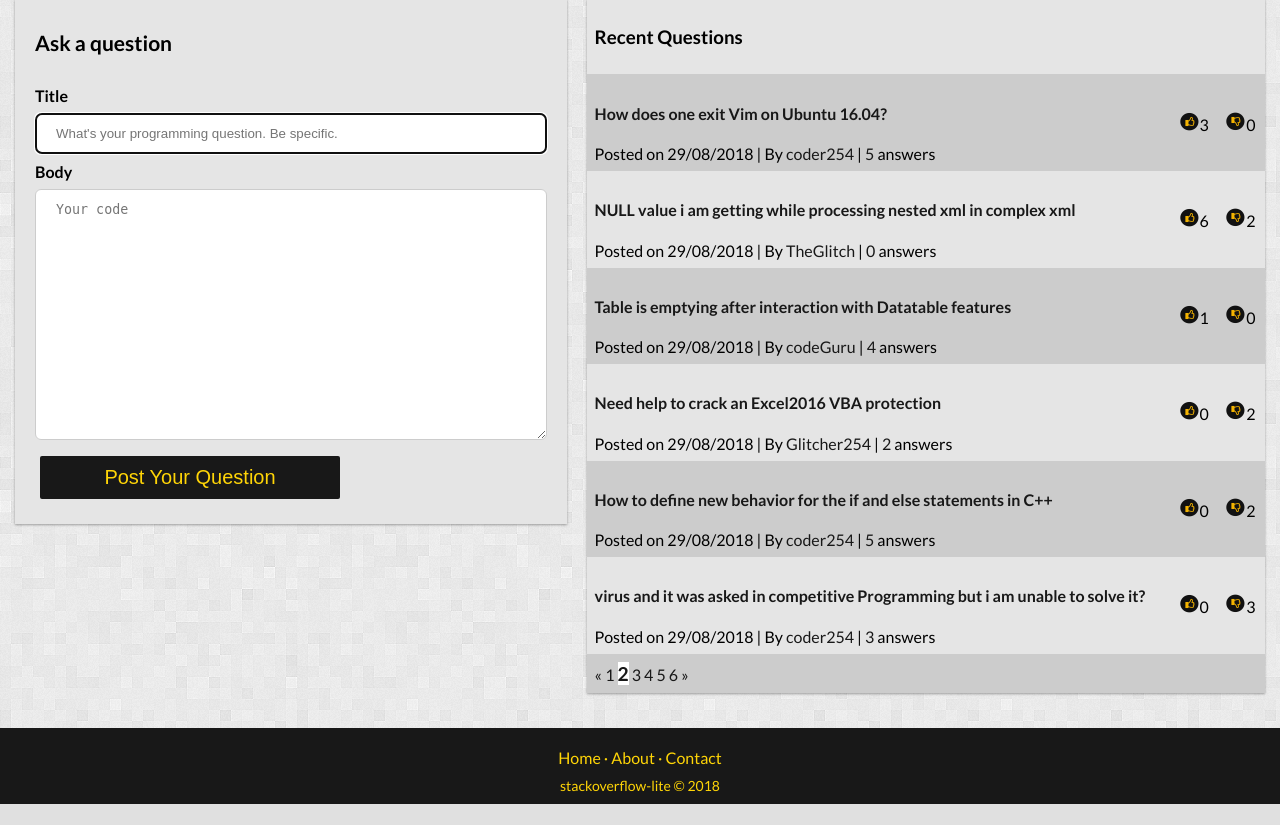
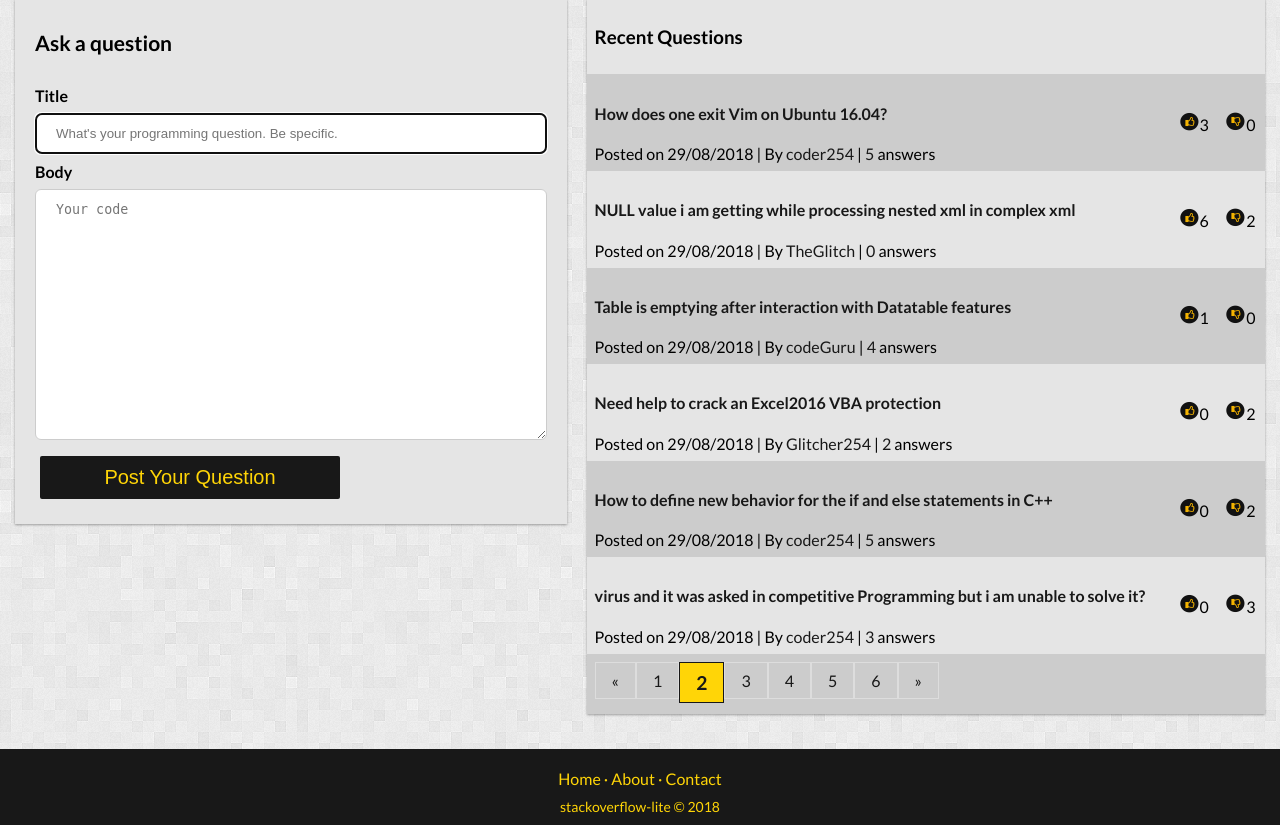
Before and after one commit to jillo-abdullahi/stackoverflow-lite, a PHP site: page / in a window 1280 px wide. Shown: the part 82-907 px from the top of the page. Before the commit the page ends 886 px from the top, so only its background shows below. Run offline with PHP 8.4, Linux system fonts and the light colour scheme.

Commit message:
[Feature #160161832] Add styling for recently asked questions pagination section

```diff
--- a/ui/css/main.css
+++ b/ui/css/main.css
@@ -231,6 +231,24 @@ p {
   margin: 0;
 }
 
+.pagination {
+    display: inline-block;
+}
+
+.pagination a {
+    float: left;
+    padding: 8px 16px;
+    transition: background-color .3s;
+    border: 1px solid #ddd;
+}
+
+.pagination a.active {
+    background-color: #ffd507;
+    color: white;
+    border: 1px solid #181818;
+}
+
+
 /*footer section*/
 
 .footer-section{
@@ -289,10 +307,17 @@ p {
   }
 }
 
+.footer-section .home {
+  position: static;
+  bottom: 0;
+}
+
 .footer-section {
   position: static;
   bottom: 0;
 }
+
+
 
 @media (max-height: 300px){
   footer {
```
